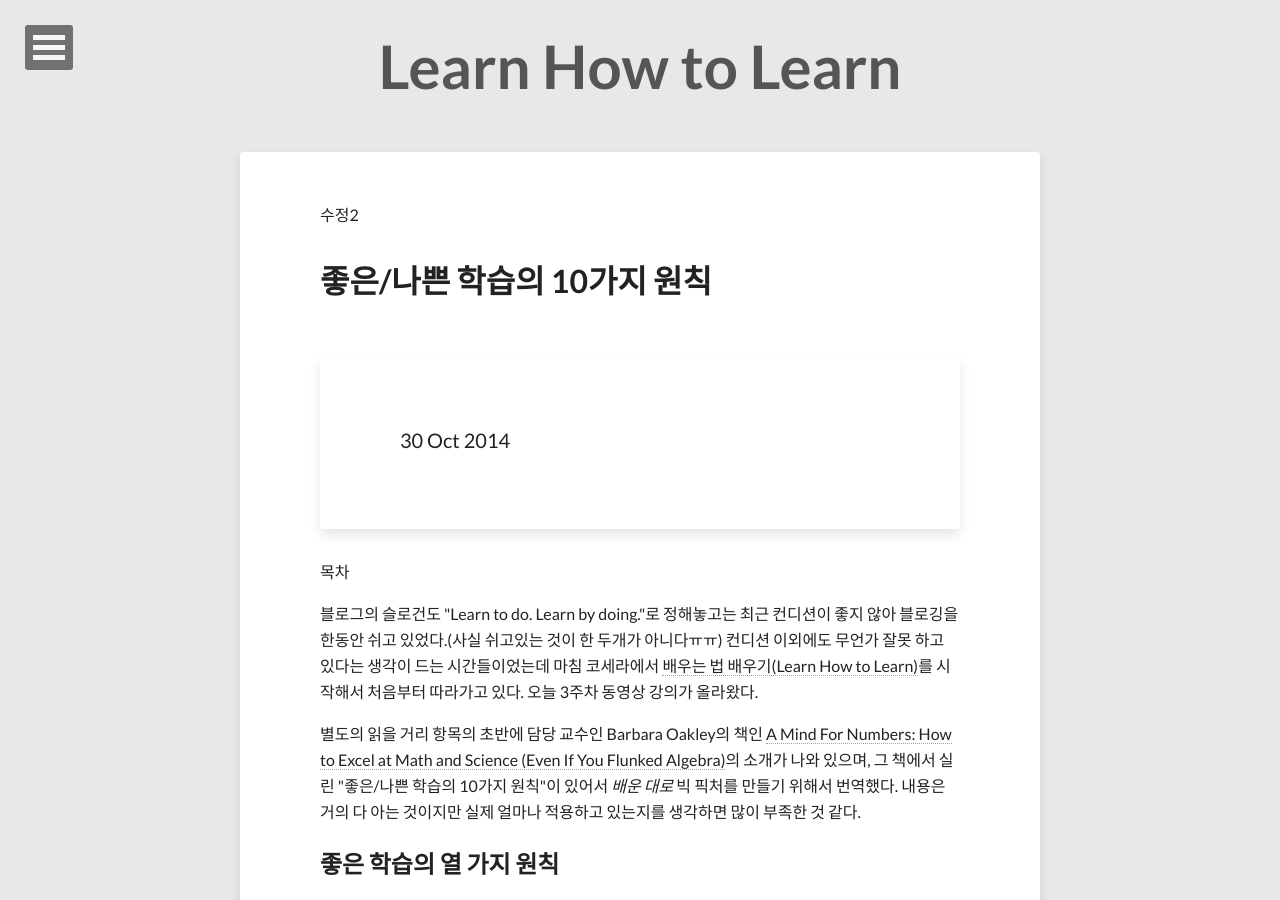
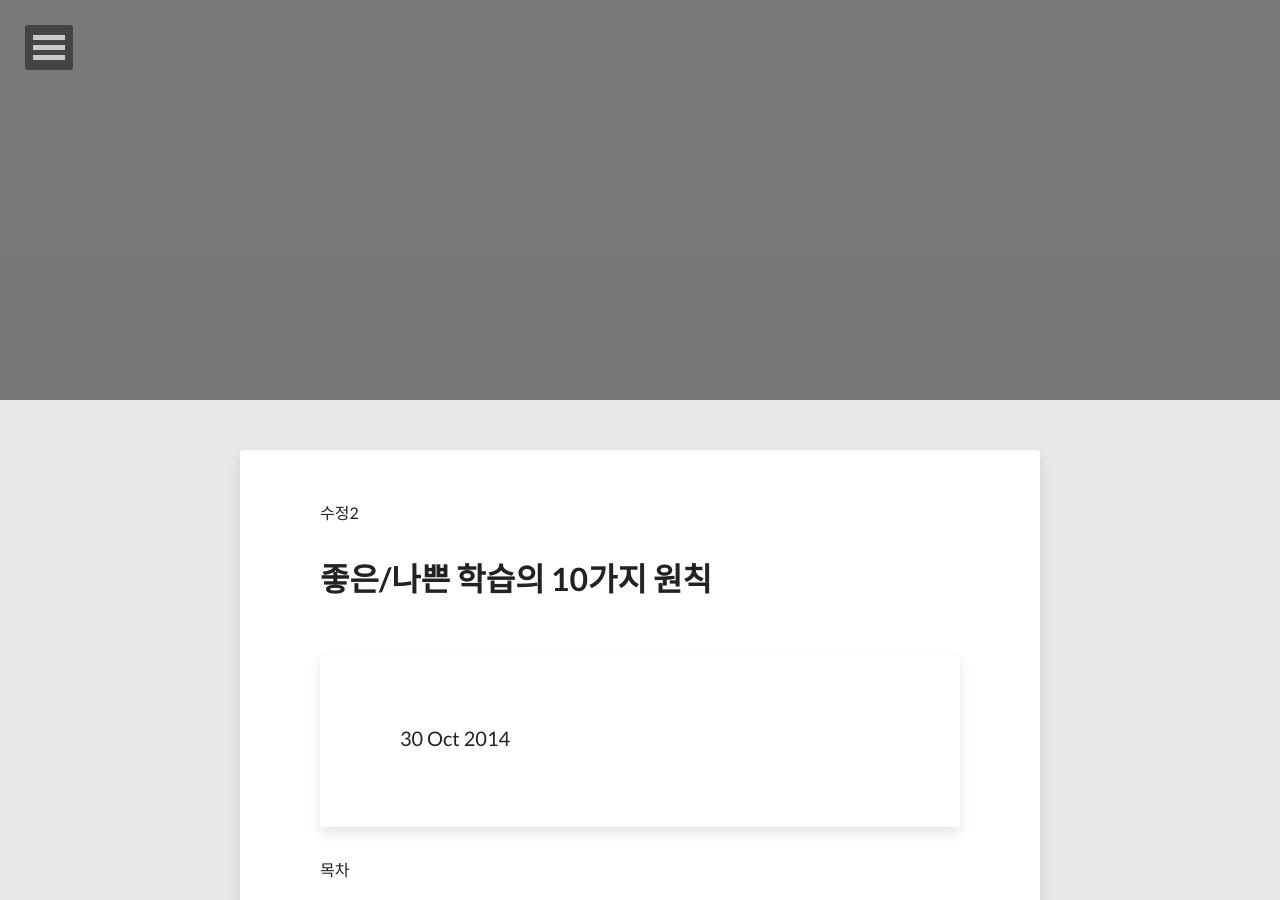
Before and after one commit to geoncheollee/geonblog, a Jekyll site: the page built from how_study.html, in a window 1280 px wide and 900 px high. Built offline with Jekyll 4.4.1, drawn with Linux system fonts in a browser that asks for light colours; nearby versions of some CDN libraries; comment, search, counter and statistics services are not loaded.

Commit message:
Update how_study.html

```diff
--- a/how_study.html
+++ b/how_study.html
@@ -1,12 +1,12 @@
 ---
 layout: page
 permalink: /study/
-title: Learn How to Learn
+<!-- title: Learn How to Learn -->
 description: "좋은 or 나쁜 학습 원칙 소개"
 tags: [Jekyll, theme, install, setup]
 image:
-  <!--feature: abstract-11.jpg
-  credit: dargadgetz
+  feature: how_study.jpg
+  <!-- credit: dargadgetz
   creditlink: http://www.dargadgetz.com/ios-7-abstract-wallpaper-pack-for-iphone-5-and-ipod-touch-retina/-->
 share: true
 ---
```
